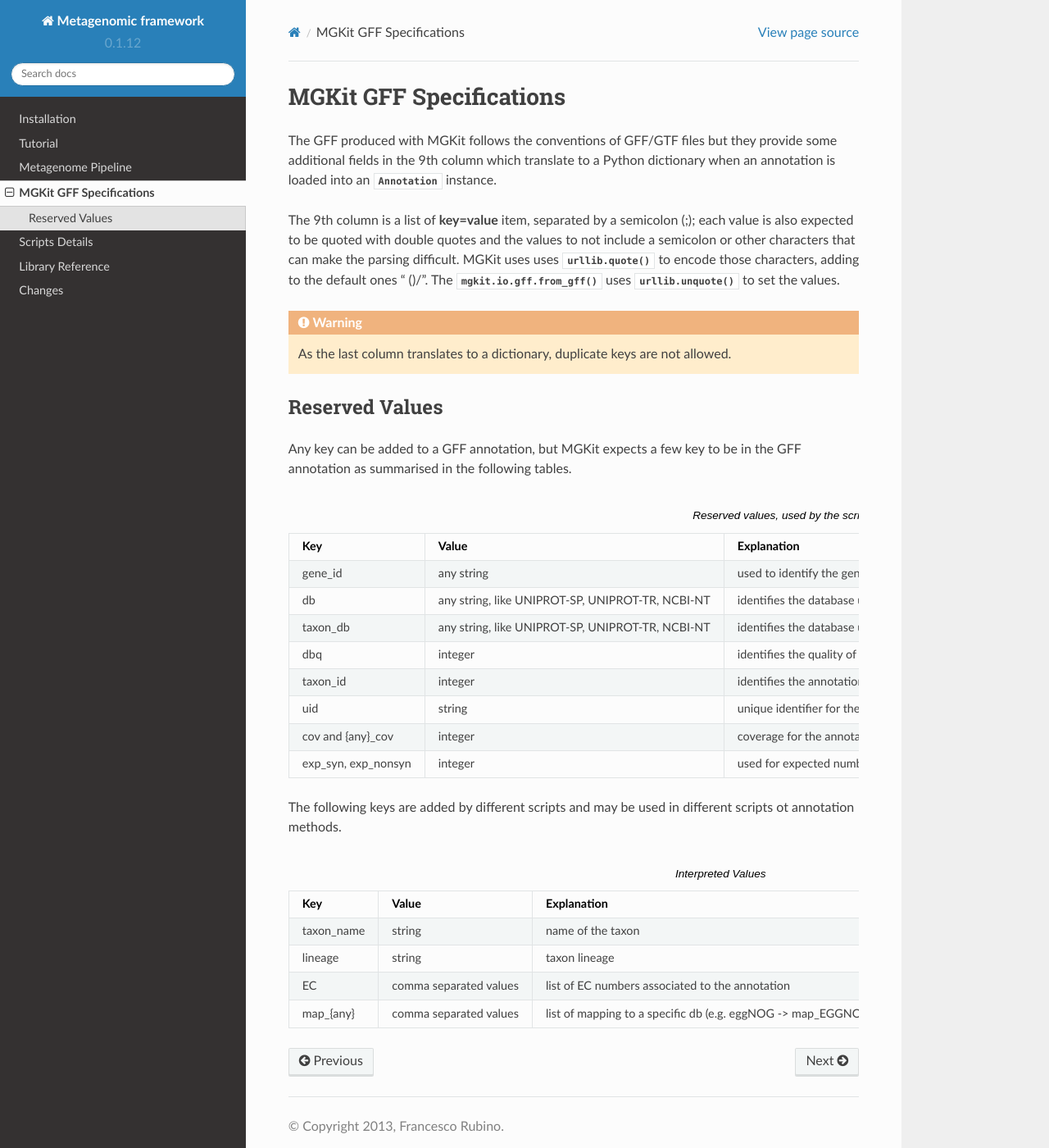
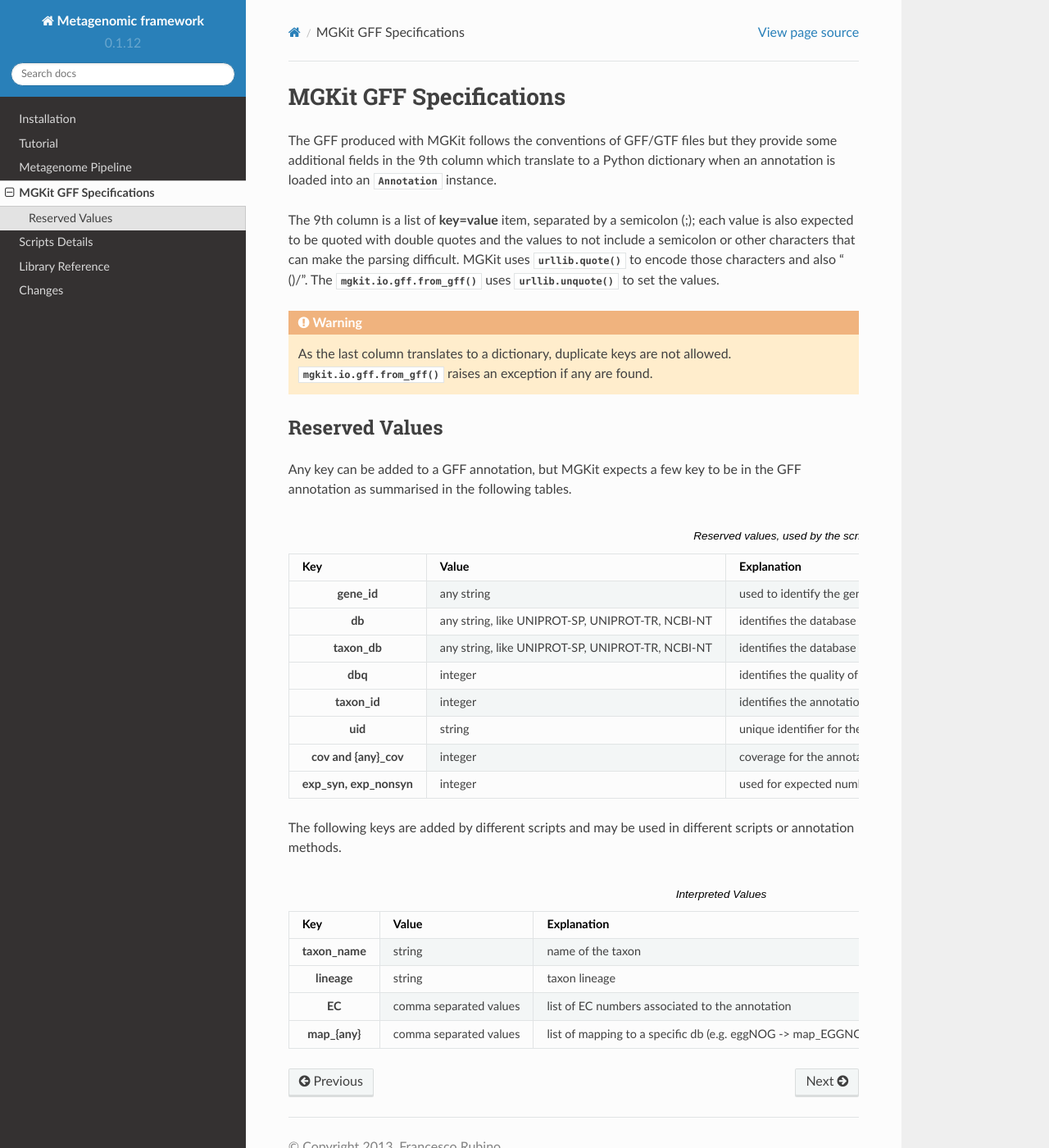
Before and after one commit to frubino/mgkit, a Sphinx documentation site: the page built from docs/source/gff.rst, in a window 1280 px wide and 1400 px high. Shown: the whole window at 82% size. Built offline with Sphinx 7.4.7 and the Read the Docs theme 2.0.0, drawn with Linux system fonts in a browser that asks for light colours; formulas are drawn with MathJax 3.

Commit message:
Edited documentation

```diff
--- a/docs/source/gff.rst
+++ b/docs/source/gff.rst
@@ -4,11 +4,11 @@
 The GFF produced with MGKit follows the conventions of GFF/GTF files but they provide some additional fields in the 9th column which translate to a
 Python dictionary when an annotation is loaded into an :class:`Annotation` instance.
 
-The 9th column is a list of **key=value** item, separated by a semicolon (;); each value is also expected to be quoted with double quotes and the values to not include a semicolon or other characters that can make the parsing difficult. MGKit uses uses :func:`urllib.quote` to encode those characters, adding to the default ones " ()/". The :func:`mgkit.io.gff.from_gff` uses :func:`urllib.unquote` to set the values.
+The 9th column is a list of **key=value** item, separated by a semicolon (;); each value is also expected to be quoted with double quotes and the values to not include a semicolon or other characters that can make the parsing difficult. MGKit uses :func:`urllib.quote` to encode those characters and also " ()/". The :func:`mgkit.io.gff.from_gff` uses :func:`urllib.unquote` to set the values.
 
 .. warning::
 
-	As the last column translates to a dictionary, duplicate keys are not allowed.
+	As the last column translates to a dictionary, duplicate keys are not allowed. :func:`mgkit.io.gff.from_gff` raises an exception if any are found.
 
 Reserved Values
 ---------------
@@ -46,10 +47,11 @@
 	  - integer
 	  - used for expected number of synonymous and non-synonymous change for the annotation
 
-The following keys are added by different scripts and may be used in different scripts ot annotation methods.
+The following keys are added by different scripts and may be used in different scripts or annotation methods.
 
 .. list-table:: Interpreted Values
 	:header-rows: 1
+	:stub-columns: 1
 
 	* - Key
 	  - Value
```
Also changed, not shown: other parts of docs/source/gff.rst (+1 -0 lines), 1 other file.
